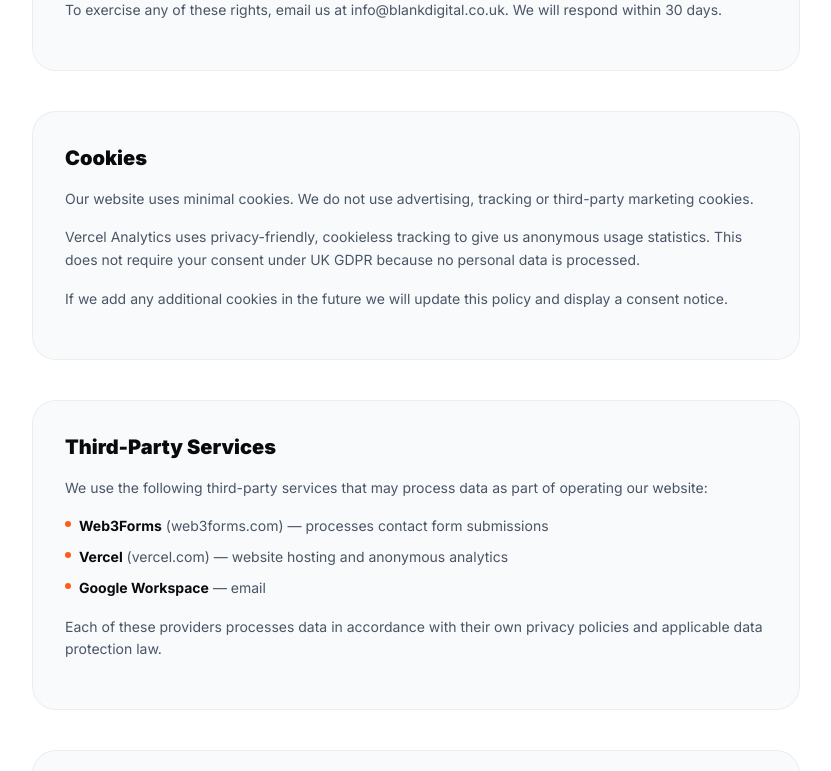
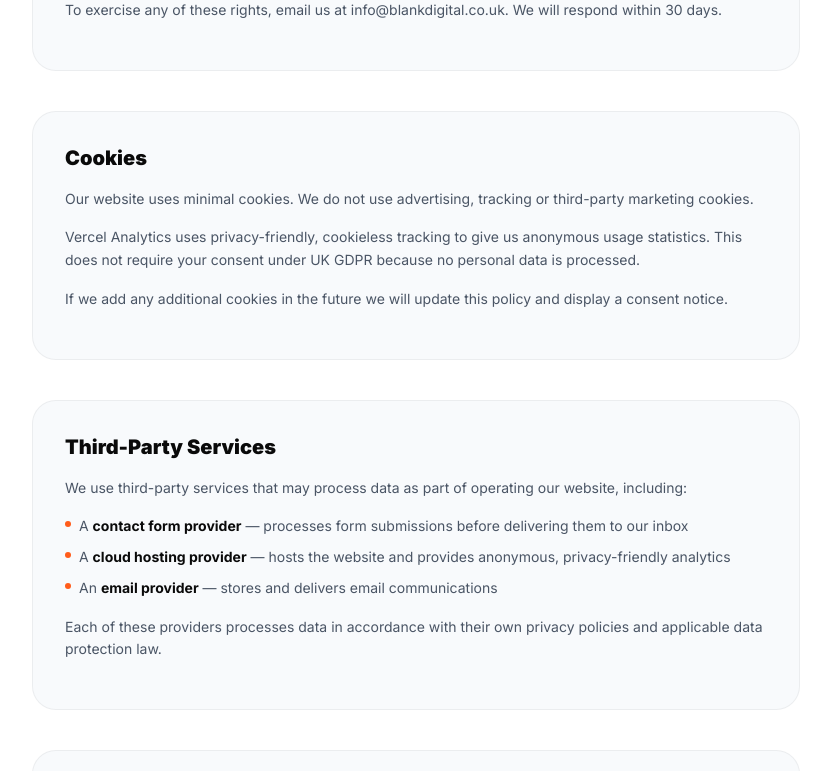
Before and after one commit to blankdigitalagency-byte/blank-digital, a Next.js app: page /privacy-policy in a window 1280 px wide. Shown: the part 2122-2893 px from the top of the page, without its empty margins (224-1055 px from the left). Built offline with nearby package versions, Linux system fonts and the light colour scheme.

Commit message:
Remove specific vendor names from privacy policy
Replace Vercel, Web3Forms and Google Workspace with generic descriptions.
Still GDPR-compliant but avoids exposing tech stack details.

Co-Authored-By: Claude Sonnet 4.6 <noreply@anthropic.com>

```diff
--- a/src/app/privacy-policy/page.tsx
+++ b/src/app/privacy-policy/page.tsx
@@ -38,11 +38,11 @@ We do not use your data for unsolicited marketing, and we will not send you emai
   },
   {
     title: "How We Store Your Data",
-    content: `Contact form submissions are processed via Web3Forms and delivered to our email inbox. We do not operate a separate CRM or database of contacts.
+    content: `Contact form submissions are processed via a third-party form service and delivered to our email inbox. We do not operate a separate CRM or database of contacts.
 
-Emails you send us are stored in our email system (Google Workspace) and retained for as long as necessary to fulfil the service or for accounting and legal purposes (typically up to 6 years).
+Emails you send us are stored in our email system and retained for as long as necessary to fulfil the service or for accounting and legal purposes (typically up to 6 years).
 
-Our website is hosted on Vercel, whose infrastructure is based in the European Union and United States. Vercel's privacy policy is available at vercel.com/legal/privacy-policy.`,
+Our website is hosted by a reputable cloud hosting provider with infrastructure based in the European Union and United States, operating under standard contractual clauses for international data transfers.`,
   },
   {
     title: "Your Legal Rights",
@@ -67,11 +67,11 @@ If we add any additional cookies in the future we will update this policy and di
   },
   {
     title: "Third-Party Services",
-    content: `We use the following third-party services that may process data as part of operating our website:
+    content: `We use third-party services that may process data as part of operating our website, including:
 
-• **Web3Forms** (web3forms.com) — processes contact form submissions
-• **Vercel** (vercel.com) — website hosting and anonymous analytics
-• **Google Workspace** — email
+• A **contact form provider** — processes form submissions before delivering them to our inbox
+• A **cloud hosting provider** — hosts the website and provides anonymous, privacy-friendly analytics
+• An **email provider** — stores and delivers email communications
 
 Each of these providers processes data in accordance with their own privacy policies and applicable data protection law.`,
   },
```
